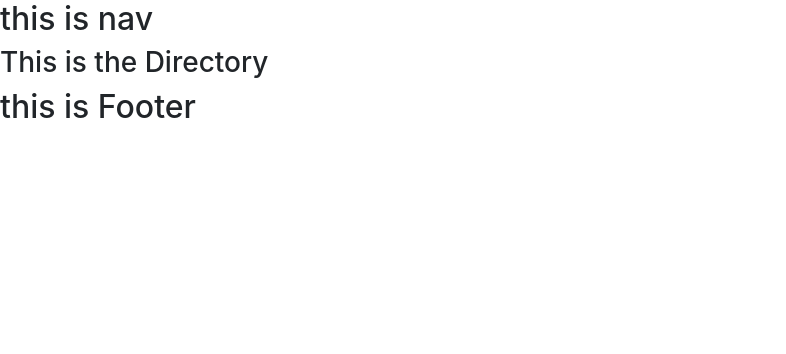
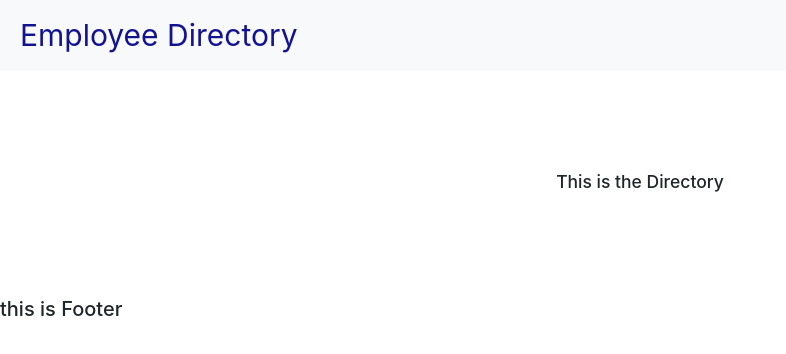
Before and after one commit to wilsoncollin7/employee-directory, a React (Create React App) app: page / in a window 1280 px wide. Shown: the top 354 px of the page, without its empty margins (0-786 px from the left). Built offline with nearby package versions, Linux system fonts and the light colour scheme.

Commit message:
added spacing style to wrapper and navbar

```diff
--- a/src/App.js
+++ b/src/App.js
@@ -13,7 +13,6 @@ function App() {
       <Nav />
       <Wrapper>
         <Directory />
-        {/* <h1>This is my app!</h1> */}
       </Wrapper>
       <Footer />
     </>
--- a/src/components/Nav/Nav.js
+++ b/src/components/Nav/Nav.js
@@ -1,8 +1,12 @@
 import React from 'react';
+// style
+import "./style.css";
 
 function Nav () {
   return (
-    <h2>this is nav</h2>
+    <nav className="navbar bg-light">
+      <span className="navbar-brand">Employee Directory</span>
+    </nav>
   );
 }
 
--- /dev/null
+++ b/src/components/Nav/style.css
@@ -0,0 +1,9 @@
+.navbar {
+  margin-bottom: 10rem;
+  padding: 1rem 2rem 1rem 2rem;
+}
+
+.navbar-brand {
+  font-size: 3rem;
+  color: rgb(19, 19, 145);
+}
--- a/src/components/Wrapper/Wrapper.js
+++ b/src/components/Wrapper/Wrapper.js
@@ -1,4 +1,6 @@
 import React from "react";
+// style
+import "./style.css";
 
 function Wrapper(props) {
   return <main className="wrapper" {...props} />;
--- /dev/null
+++ b/src/components/Wrapper/style.css
@@ -0,0 +1,6 @@
+.wrapper {
+  margin: auto;
+  text-align: center;
+  min-height: 100%;
+  padding-bottom: 100px;
+}
--- a/src/index.css
+++ b/src/index.css
@@ -2,4 +2,5 @@
   margin: 0;
   padding: 0;
   box-sizing: border-box;
+  font-size: 62.5%;
 }
```
